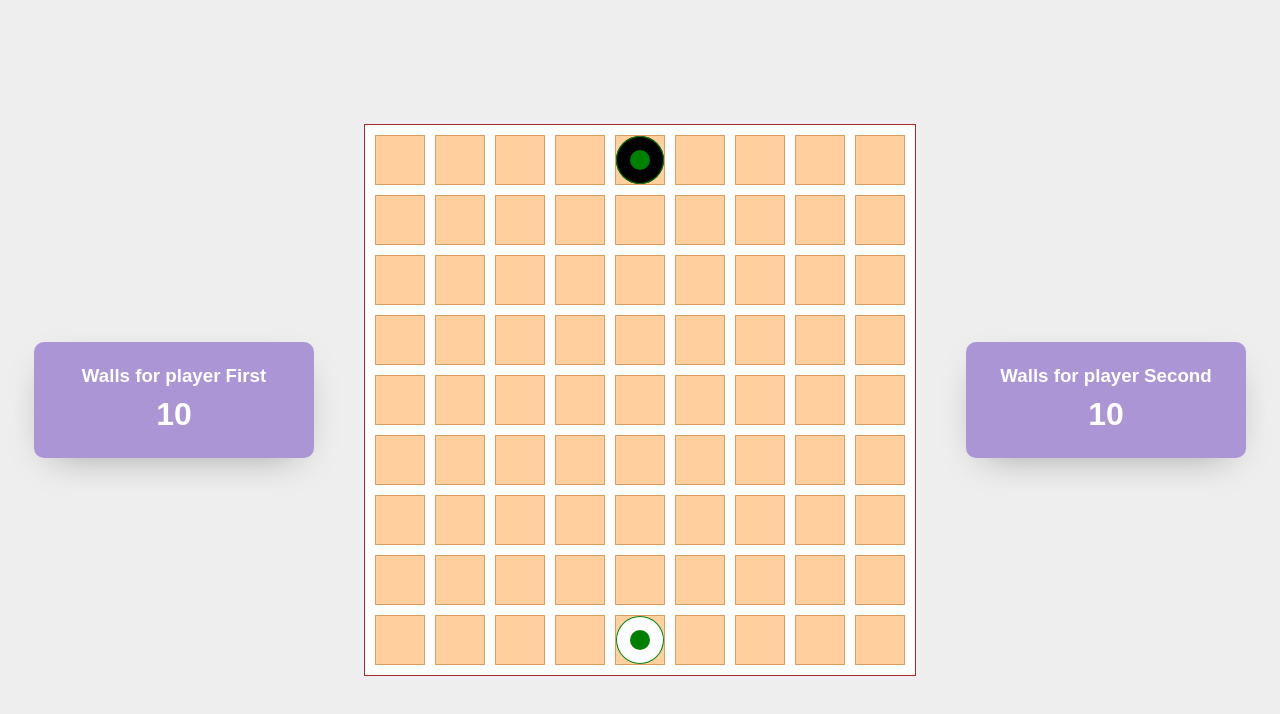
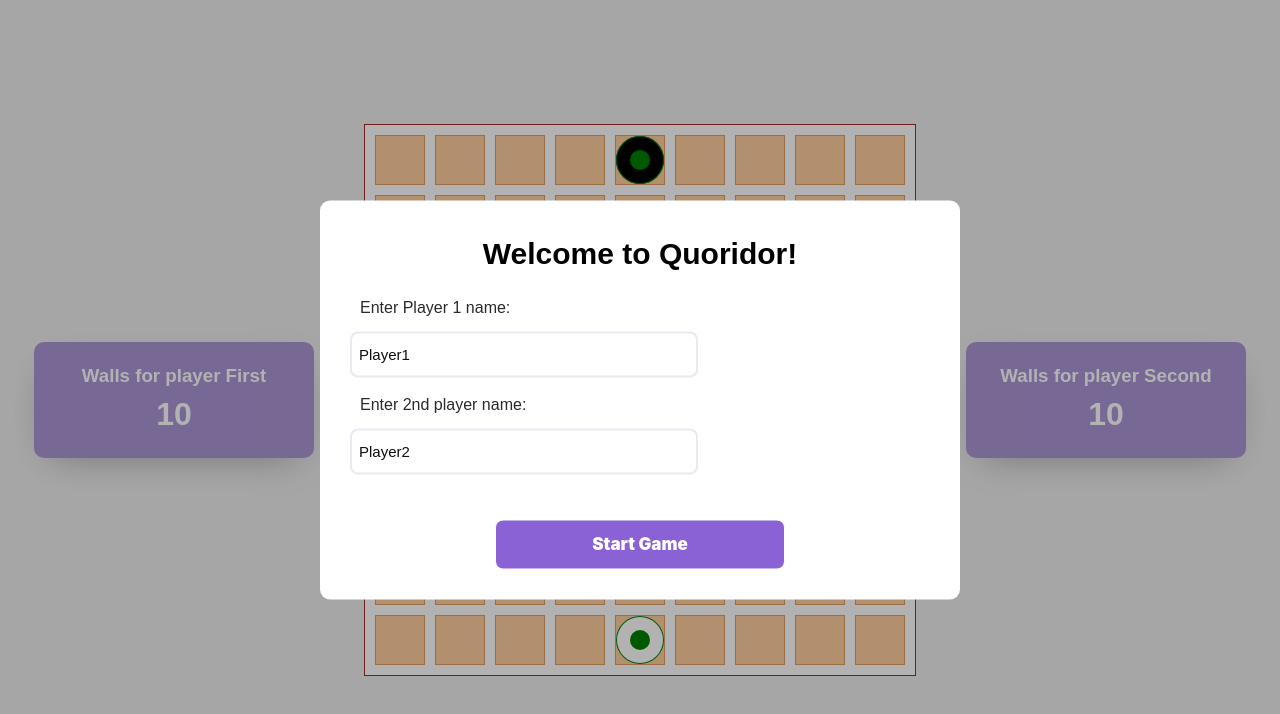
Before and after one commit to velichkoals/couridor, a React (Vite) app: page / in a window 1280 px wide. Shown: the top 714 px of the page. Built offline with nearby package versions, Linux system fonts and the light colour scheme.

Commit message:
feat: integrate start modal

```diff
--- a/src/App.tsx
+++ b/src/App.tsx
@@ -1,13 +1,19 @@
-import { useState } from "react";
+import { useState } from 'react';
 import './App.css';
 import { WallsBoxContainer } from './components/WallsBoxContainer';
 import { Board } from './components/Board';
-import { BoardState } from "./model";
-import { Chip } from "./Chip";
+import { BoardState } from './model';
+import { Chip } from './Chip';
+import StarterModal from './components/starter-modal';
 
 function App() {
-	const [firstChip, setFirstChip] = useState<Chip>(new Chip(false, 10, "First"))
-	const [secondChip, setSecondChip] = useState<Chip>(new Chip(true, 10, "Second"))
+	const [isStartModalShown, setIsStartModalShown] = useState<boolean>(true);
+	const [firstChip, setFirstChip] = useState<Chip>(
+		new Chip(false, 10, 'First'),
+	);
+	const [secondChip, setSecondChip] = useState<Chip>(
+		new Chip(true, 10, 'Second'),
+	);
 	const [boardState, setBoardState] = useState<BoardState>({
 		activeChip: firstChip,
 		first: {
@@ -18,8 +24,15 @@ function App() {
 			x: 16,
 			y: 8,
 		},
-		borders: []
-	})
+		borders: [],
+	});
+
+	const handleStartGame = (player1: string, player2: string) => {
+		setFirstChip((prev) => ({ ...prev, name: player1 }));
+		setSecondChip((prev) => ({ ...prev, name: player2 }));
+
+		setIsStartModalShown(false);
+	};
 
 	return (
 		<div className="board-wrapper">
@@ -38,6 +51,10 @@ function App() {
 				name={secondChip.name}
 				wallsLeft={secondChip.bordersLeft}
 			/>
+			<StarterModal
+				isModalShown={isStartModalShown}
+				handleStartGame={handleStartGame}
+			/>
 		</div>
 	);
 }
--- a/src/components/common/button/index.tsx
+++ b/src/components/common/button/index.tsx
@@ -7,7 +7,7 @@ export const Button = styled.button`
 
 	max-width: ${({ mw }) => mw || '100%'};
 	max-height: ${({ mh }) => mh || '50px'};
-	background: ${({ bg }) => bg || 'rgba(18,175,194,0.87)'};
+	background: ${({ bg }) => bg || '#8a62d5'};
 	border: 1px solid #fff;
 
 	padding: ${({ p }) => p || '16px 24px'};
@@ -32,7 +32,7 @@ export const Button = styled.button`
 	}
 
 	&:disabled {
-		background: rgba(18, 175, 194, 0.51);
+		background: rgba(171, 149, 213, 0.76);
 		cursor: not-allowed;
 	}
 `;
--- a/src/components/common/input/Input.tsx
+++ b/src/components/common/input/Input.tsx
@@ -33,7 +33,7 @@ const CustomInput = styled.input`
 
 	&:focus {
 		outline: none;
-		border: 2px solid #0bc9e1;
+		border: 2px solid #ab95d5;
 	}
 
 	&:-webkit-autofill,
--- a/src/components/starter-modal/index.tsx
+++ b/src/components/starter-modal/index.tsx
@@ -6,6 +6,7 @@ import { Button } from '../common/button';
 
 export interface ModalInterface {
 	isModalShown: boolean;
+	handleStartGame: (player1: string, player2: string) => void;
 }
 export const customStyles = {
 	content: {
@@ -32,8 +33,7 @@ export const customStyles = {
 	},
 };
 
-// const [isModalShown, setIsModalShown] = useState<boolean>(true);
-const StarterModal = ({ isModalShown }: ModalInterface) => {
+const StarterModal = ({ isModalShown, handleStartGame }: ModalInterface) => {
 	const firstPlayerRef = useRef(null);
 	const secondPlayerRef = useRef(null);
 
@@ -44,10 +44,6 @@ const StarterModal = ({ isModalShown }: ModalInterface) => {
 		() => !firstPlayerName.length || !secondPlayerName.length,
 		[firstPlayerName, secondPlayerName],
 	);
-
-	const handleStartGame = () => {
-		console.log('start game');
-	};
 
 	return (
 		<Modal
@@ -90,7 +86,10 @@ const StarterModal = ({ isModalShown }: ModalInterface) => {
 				{/* </SettingsItem> */}
 			</Settings>
 			<ButtonWrapper>
-				<Button disabled={isButtonDisabled} onClick={handleStartGame}>
+				<Button
+					disabled={isButtonDisabled}
+					onClick={() => handleStartGame(firstPlayerName, secondPlayerName)}
+				>
 					Start Game
 				</Button>
 			</ButtonWrapper>
```
